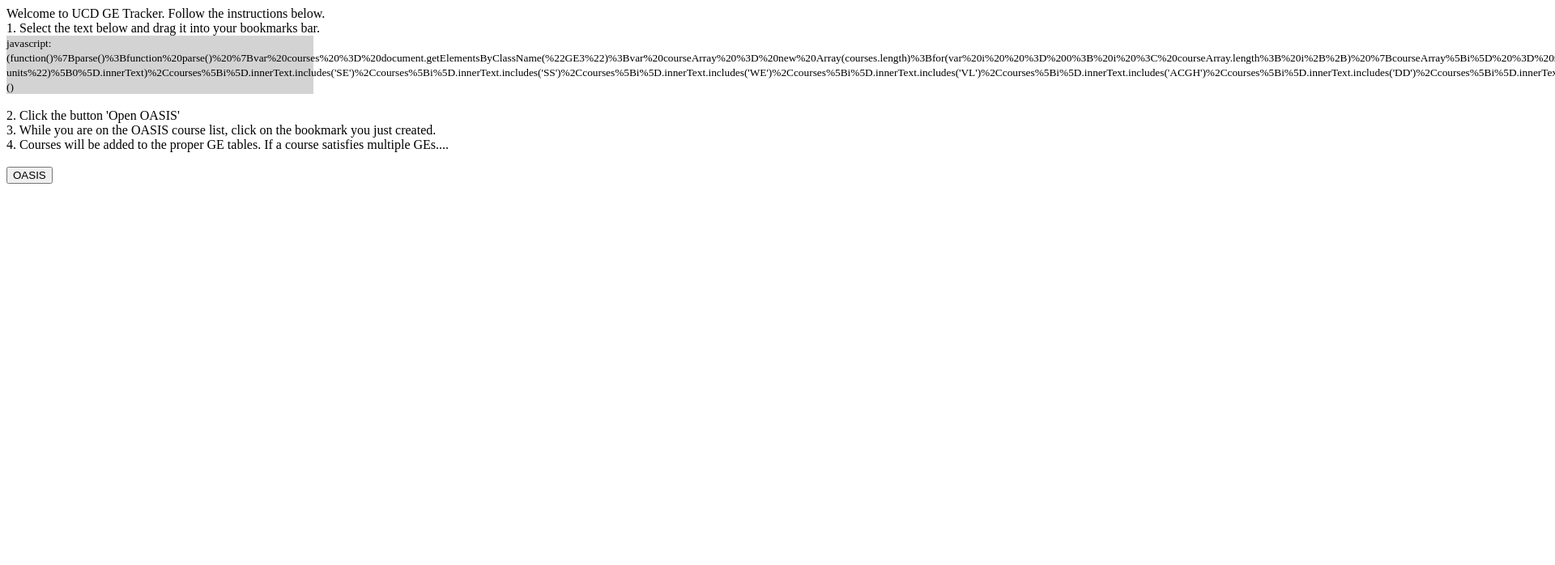
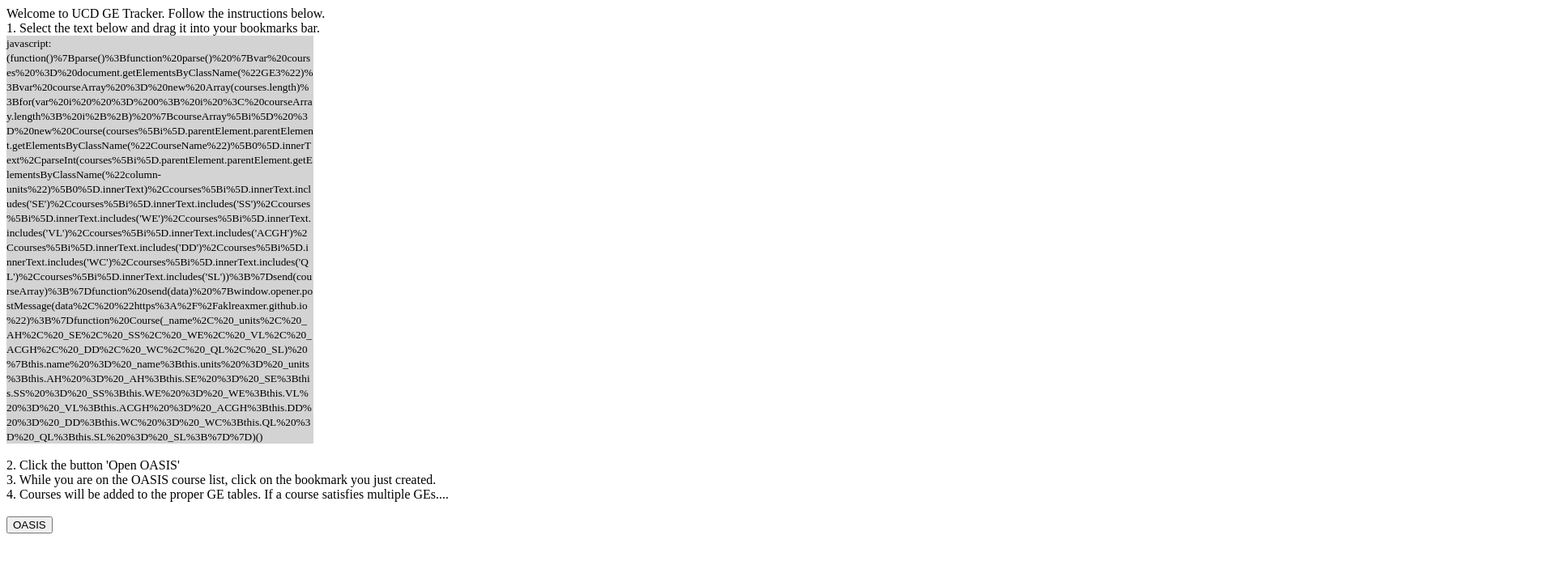
Before and after one commit to aklreaxmer/GETracker, a plain HTML site: page index.html in a window 1280 px wide. Shown: the top 698 px of the page at 81% size, 1920 px wide, since content can reach past the window. Drawn offline with Linux system fonts and the light colour scheme.

```diff
--- a/index.html
+++ b/index.html
@@ -18,7 +18,7 @@
   <div>
     Welcome to UCD GE Tracker. Follow the instructions below.<br>
     1. Select the text below and drag it into your bookmarks bar.<br>
-    <div style="width: 30%; background-color: lightgrey">
+    <div style="width: 30%; background-color: lightgrey; word-wrap: break-word">
     <small>
     javascript:(function()%7Bparse()%3Bfunction%20parse()%20%7Bvar%20courses%20%3D%20document.getElementsByClassName(%22GE3%22)%3Bvar%20courseArray%20%3D%20new%20Array(courses.length)%3Bfor(var%20i%20%20%3D%200%3B%20i%20%3C%20courseArray.length%3B%20i%2B%2B)%20%7BcourseArray%5Bi%5D%20%3D%20new%20Course(courses%5Bi%5D.parentElement.parentElement.getElementsByClassName(%22CourseName%22)%5B0%5D.innerText%2CparseInt(courses%5Bi%5D.parentElement.parentElement.getElementsByClassName(%22column-units%22)%5B0%5D.innerText)%2Ccourses%5Bi%5D.innerText.includes('SE')%2Ccourses%5Bi%5D.innerText.includes('SS')%2Ccourses%5Bi%5D.innerText.includes('WE')%2Ccourses%5Bi%5D.innerText.includes('VL')%2Ccourses%5Bi%5D.innerText.includes('ACGH')%2Ccourses%5Bi%5D.innerText.includes('DD')%2Ccourses%5Bi%5D.innerText.includes('WC')%2Ccourses%5Bi%5D.innerText.includes('QL')%2Ccourses%5Bi%5D.innerText.includes('SL'))%3B%7Dsend(courseArray)%3B%7Dfunction%20send(data)%20%7Bwindow.opener.postMessage(data%2C%20%22https%3A%2F%2Faklreaxmer.github.io%22)%3B%7Dfunction%20Course(_name%2C%20_units%2C%20_AH%2C%20_SE%2C%20_SS%2C%20_WE%2C%20_VL%2C%20_ACGH%2C%20_DD%2C%20_WC%2C%20_QL%2C%20_SL)%20%7Bthis.name%20%3D%20_name%3Bthis.units%20%3D%20_units%3Bthis.AH%20%3D%20_AH%3Bthis.SE%20%3D%20_SE%3Bthis.SS%20%3D%20_SS%3Bthis.WE%20%3D%20_WE%3Bthis.VL%20%3D%20_VL%3Bthis.ACGH%20%3D%20_ACGH%3Bthis.DD%20%3D%20_DD%3Bthis.WC%20%3D%20_WC%3Bthis.QL%20%3D%20_QL%3Bthis.SL%20%3D%20_SL%3B%7D%7D)()
     </small></div><br>
```
